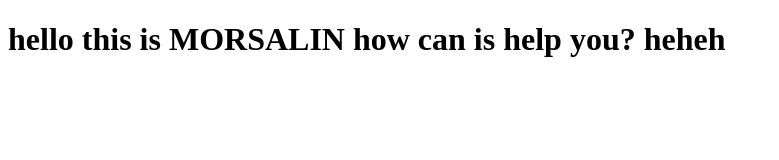
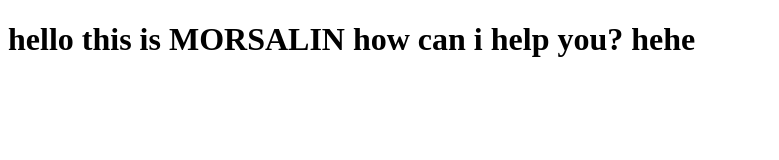
Before and after one commit to morsalin101/morsalin101.github.io, a plain HTML site: page index.html in a window 1280 px wide. Shown: the whole page, without its empty margins (0-779 px from the left). Drawn offline with Linux system fonts and the light colour scheme.

Commit message:
Update index.html

```diff
--- a/index.html
+++ b/index.html
@@ -2,7 +2,7 @@
 <html>
 <body>
 
-<h1>hello this is MORSALIN how can is help you? heheh <h1>
+<h1>hello this is MORSALIN how can i help you? hehe <h1>
 
 </body>
 </html>
```
